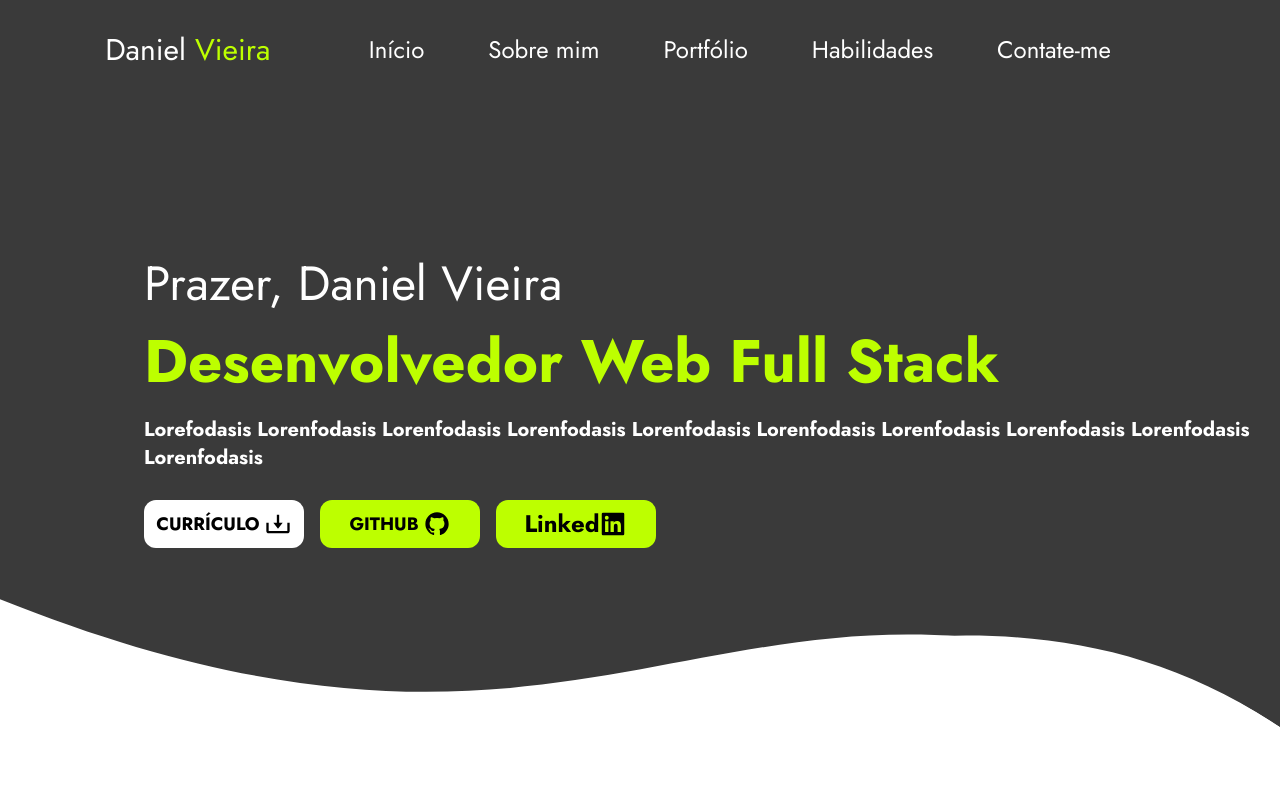
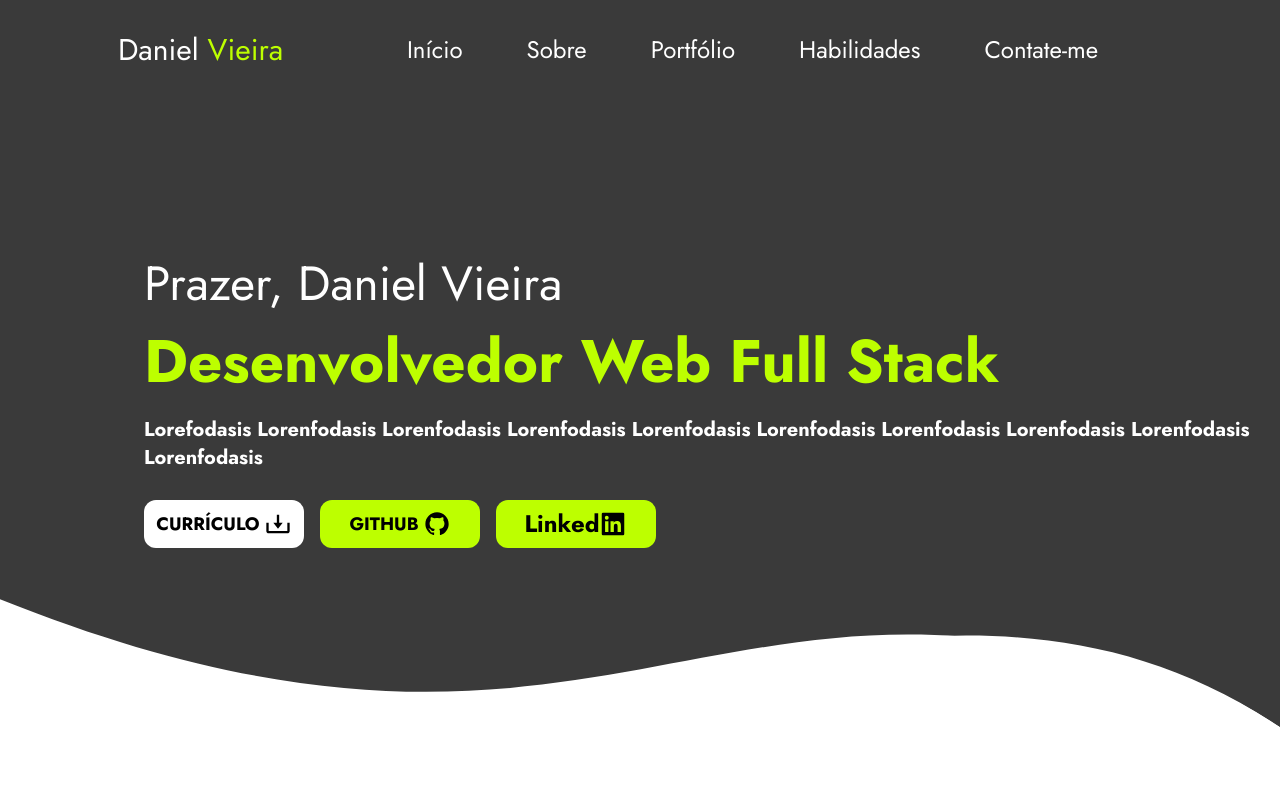
Before and after one commit to d-vieira/d-vieira-portfolio, a Next.js app: page / in a window 1280 px wide. Shown: the top 800 px of the page. Built offline with nearby package versions, Linux system fonts and the light colour scheme.

Commit message:
add: Navigation through id

```diff
--- a/src/components/About.tsx
+++ b/src/components/About.tsx
@@ -3,7 +3,7 @@ import Hobbies from "./Hobbies";
 
 export default function About() {
   return (
-    <div className="bg-white pb-28">
+    <div id="Sobre" className="bg-white pb-28">
       <h1 className="text-myGreen font-bold text-5xl text-center mb-8">
         Sobre mim
       </h1>
--- a/src/components/Header.tsx
+++ b/src/components/Header.tsx
@@ -1,3 +1,5 @@
+import Link from "next/link";
+
 export default function Header() {
   return (
     <header className="flex justify-around pl-44 py-8">
@@ -16,7 +18,7 @@ export default function Header() {
 
 const sections = [
   { name: "Início" },
-  { name: "Sobre mim" },
+  { name: "Sobre" },
   { name: "Portfólio" },
   { name: "Habilidades" },
   { name: "Contate-me" },
@@ -29,12 +31,12 @@ interface navItemProps {
 const navItem = ({ name }: navItemProps) => {
   return (
     <li key={name}>
-      <a
-        href={"#" + name}
+      <Link
+        href={"/#" + name}
         className="opacity-100 hover:opacity-50 border-transparent duration-300"
       >
         {name}
-      </a>
+      </Link>
     </li>
   );
 };
--- a/src/components/Portfolio.tsx
+++ b/src/components/Portfolio.tsx
@@ -1,8 +1,13 @@
+import Link from "next/link";
 import MyCarousel from "./MyCarousel";
+import Github from "./icons/Github";
 
 export default function Portfolio() {
   return (
-    <div className="bg-myGreen bg-gradient-to-t from-myDarkGrey h-[700px] flex flex-col items-center">
+    <div
+      id="Portfólio"
+      className="bg-myGreen bg-gradient-to-t from-myDarkGrey h-[700px] flex flex-col items-center"
+    >
       <h1 className="text-myDarkGrey text-5xl text-center mt-28">
         Meu Portfólio
       </h1>
```
